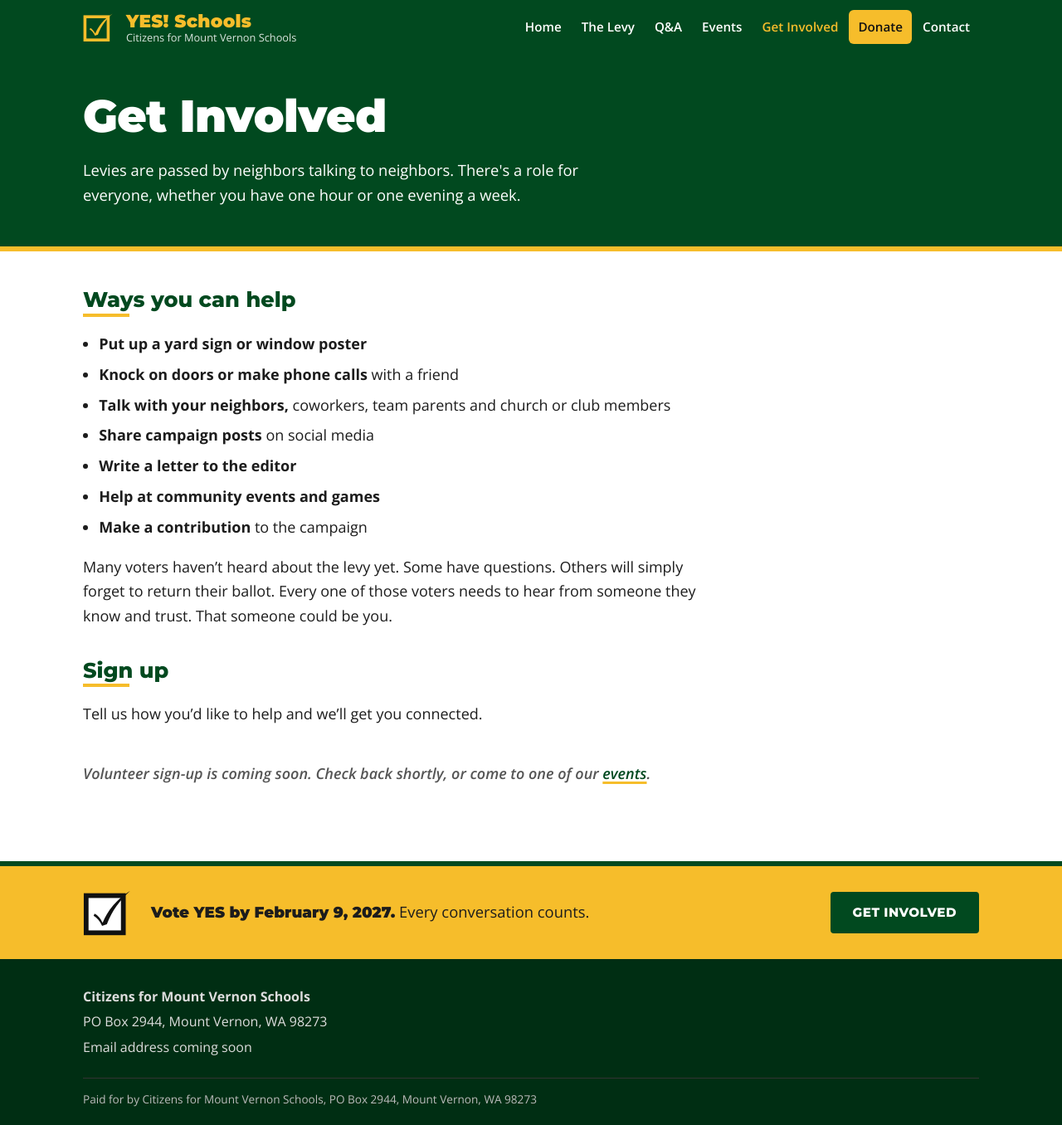
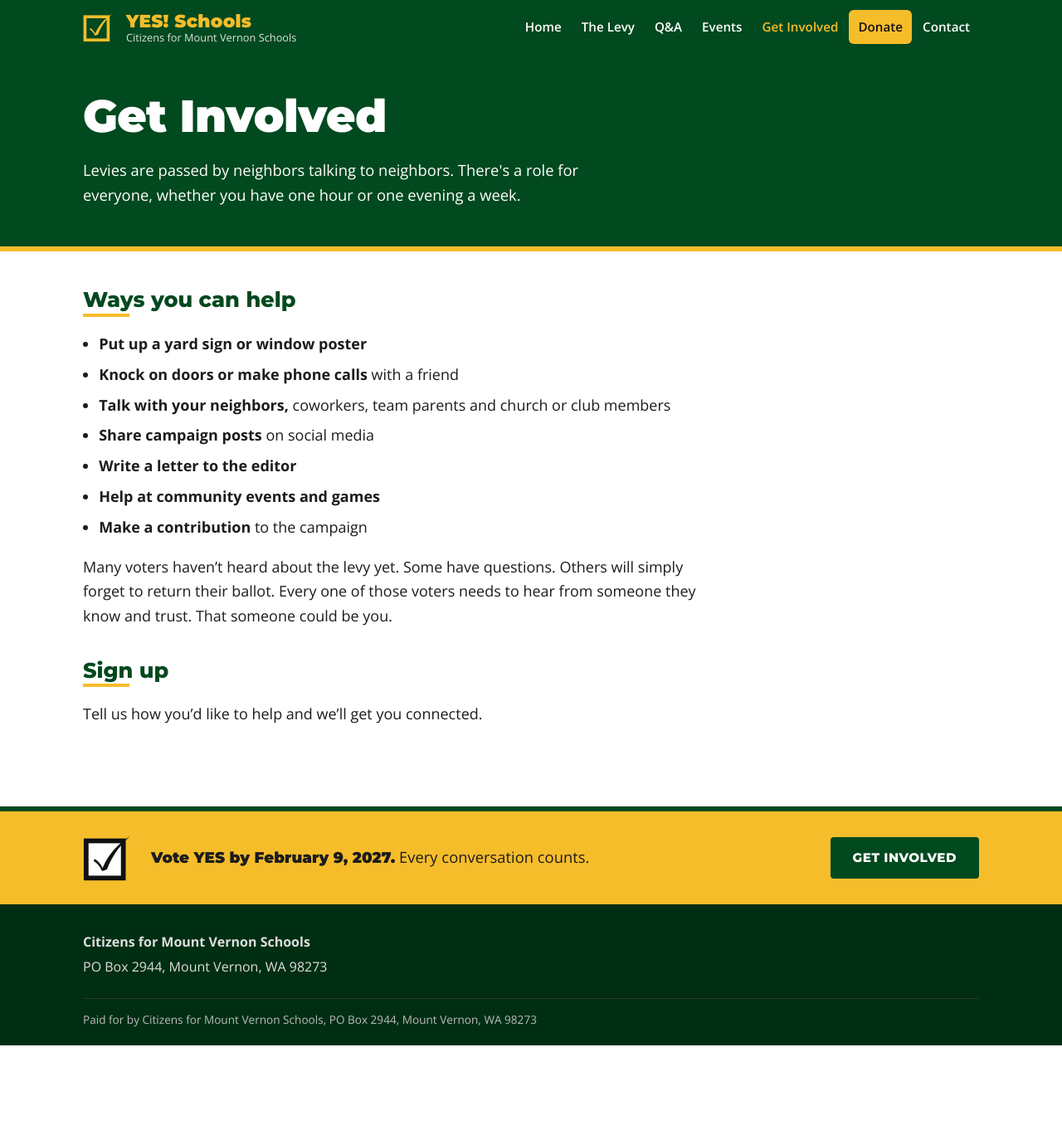
Before and after one commit to Citizens-for-Mount-Vernon-Schools/cmvs-website, a Jekyll site: the page built from get-involved.md, in a window 1280 px wide. Shown: the whole page at 83% size. Built offline with Jekyll 4.4.1, drawn with Linux system fonts in a browser that asks for light colours; after the commit the page ends 1260 px from its top, so only the background shows below that.

Commit message:
Hide email placeholders until an address is set
Co-Authored-By: Claude Opus 5.5 <noreply@anthropic.com>
Claude-Session: https://claude.ai/code/session_01SpCqsKiyYi6ZBD9uFZkAdm

```diff
--- a/_layouts/default.html
+++ b/_layouts/default.html
@@ -50,7 +50,7 @@
       <div>
         <strong>{{ s.name }}</strong>
         <p>{{ s.mailing_address }}</p>
-        {% if s.email != "" %}<p><a href="mailto:{{ s.email }}">{{ s.email }}</a></p>{% else %}<p>Email address coming soon</p>{% endif %}
+        {% if s.email != "" %}<p><a href="mailto:{{ s.email }}">{{ s.email }}</a></p>{% endif %}
       </div>
       <div class="footer-links">
         {% if s.facebook != "" %}<a href="{{ s.facebook }}">Facebook</a>{% endif %}
--- a/_layouts/page.html
+++ b/_layouts/page.html
@@ -28,14 +28,13 @@ layout: default
     <div class="actions">
       {% if s.signup_link != "" %}<a class="button dark" href="{{ s.signup_link }}">Sign up to volunteer</a>{% endif %}
       {% if s.email != "" %}<a class="button {% if s.signup_link != '' %}outline{% else %}dark{% endif %}" href="mailto:{{ s.email }}?subject=I%20want%20to%20help%20with%20the%20levy">Email us to help</a>{% endif %}
-      {% if s.email == "" and s.signup_link == "" %}<p class="placeholder-note">Volunteer sign-up is coming soon. Check back shortly, or come to one of our <a href="{{ '/events/' | relative_url }}">events</a>.</p>{% endif %}
     </div>
   {% endif %}
 
 
   {% if page.url == "/contact/" %}
     <div class="card contact-card">
-      <p><strong>Email:</strong> {% if s.email != "" %}<a href="mailto:{{ s.email }}">{{ s.email }}</a>{% else %}<em>coming soon</em>{% endif %}</p>
+      {% if s.email != "" %}<p><strong>Email:</strong> <a href="mailto:{{ s.email }}">{{ s.email }}</a></p>{% endif %}
       <p><strong>Mail:</strong> Citizens for Mount Vernon Schools, {{ s.mailing_address }}</p>
       {% if s.facebook != "" %}<p><strong>Facebook:</strong> <a href="{{ s.facebook }}">{{ s.facebook }}</a></p>{% endif %}
       {% if s.instagram != "" %}<p><strong>Instagram:</strong> <a href="{{ s.instagram }}">{{ s.instagram }}</a></p>{% endif %}
```
